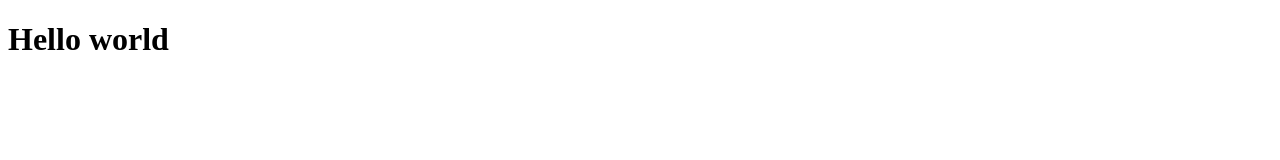
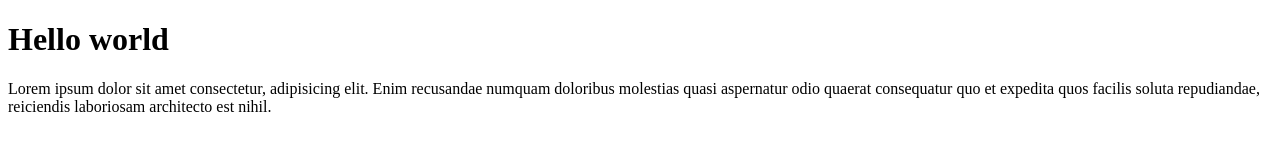
Before and after one commit to vityapopov98/learning-html-css, a plain HTML site: page index.html in a window 1280 px wide. Drawn offline with Linux system fonts and the light colour scheme.

Commit message:
once again

```diff
--- a/index.html
+++ b/index.html
@@ -8,5 +8,6 @@
 </head>
 <body>
     <h1>Hello world</h1>
+    <p>Lorem ipsum dolor sit amet consectetur, adipisicing elit. Enim recusandae numquam doloribus molestias quasi aspernatur odio quaerat consequatur quo et expedita quos facilis soluta repudiandae, reiciendis laboriosam architecto est nihil.</p>
 </body>
 </html>
```
